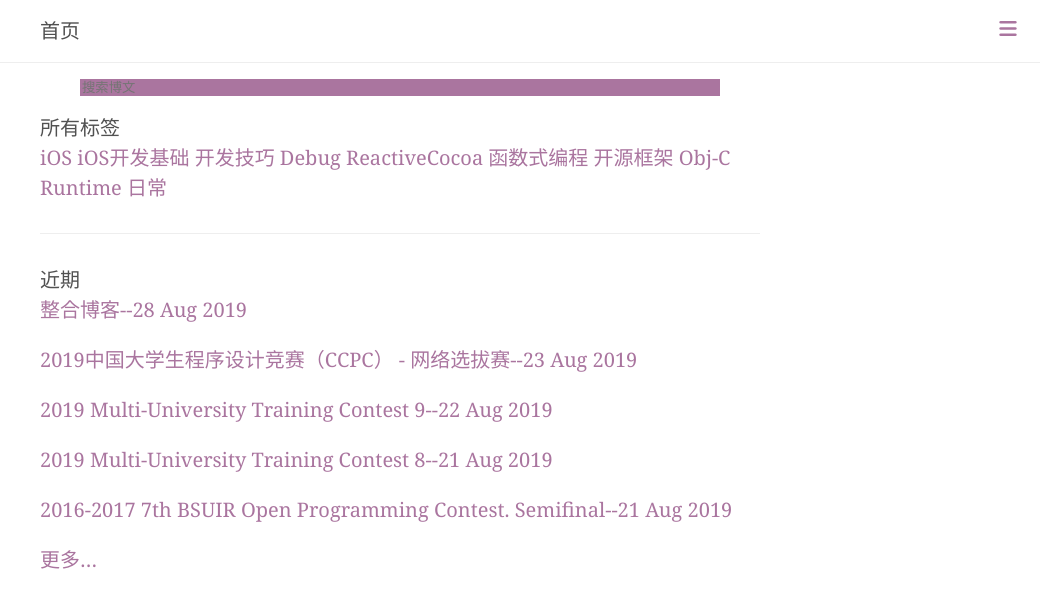
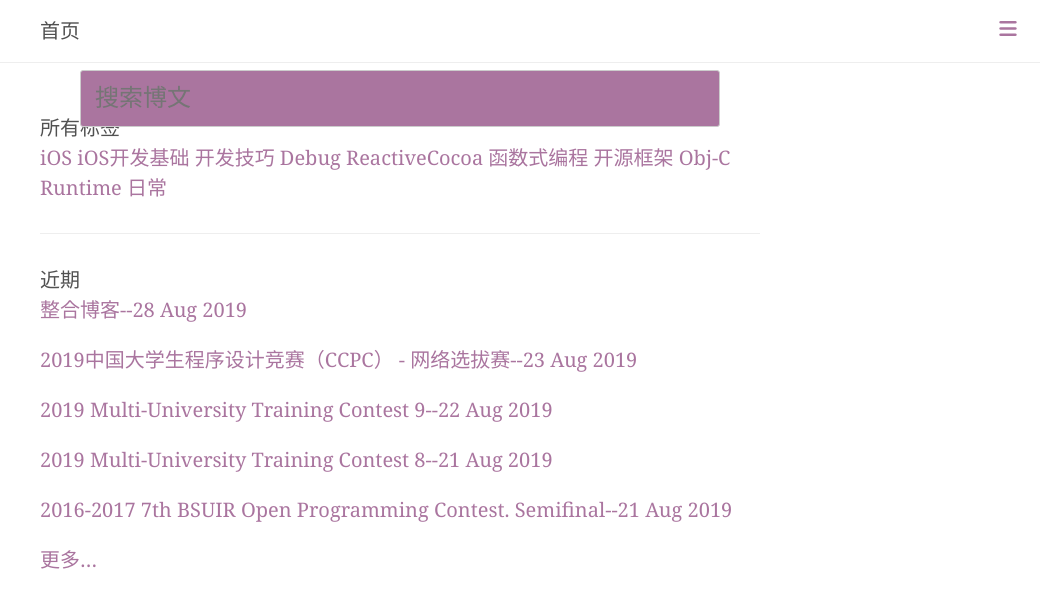
Before and after one commit to XtrueT/xtruet.github.com, a Jekyll site: the page built from index.html, in a window 1280 px wide. Shown: the top 608 px of the page, without its empty margins (240-1280 px from the left). Built offline with Jekyll 4.4.1, drawn with Linux system fonts in a browser that asks for light colours; nearby versions of some CDN libraries; library files that are not in the unit come from our copies; comment, search, counter and statistics services are not loaded.

Commit message:
完善搜索框

```diff
--- a/public/css/index.css
+++ b/public/css/index.css
@@ -54,6 +54,21 @@ h3 {
   border: none;
   color: rgb(0, 0, 0);
   width: 100%;
+}
+input#search-input {
+  outline-style: none;/*取消外边框*/
+  border: 1px solid #ccc;
+  border-radius: 3px;
+  padding: 14px 14px;
+  width: 100%;
+  font-size: 24px;
+  font-family: "Microsoft soft";
+}
+input#search-input:focus{
+  border-color: #66afe9;
+  outline: 0;
+  -webkit-box-shadow: inset 0 1px 1px rgba(0,0,0,.075),0 0 8px rgba(102,175,233,.6);
+  box-shadow: inset 0 1px 1px rgba(0,0,0,.075),0 0 8px rgba(102,175,233,.6)
 }
 #results-container{
   background: #eee3f0;
```
